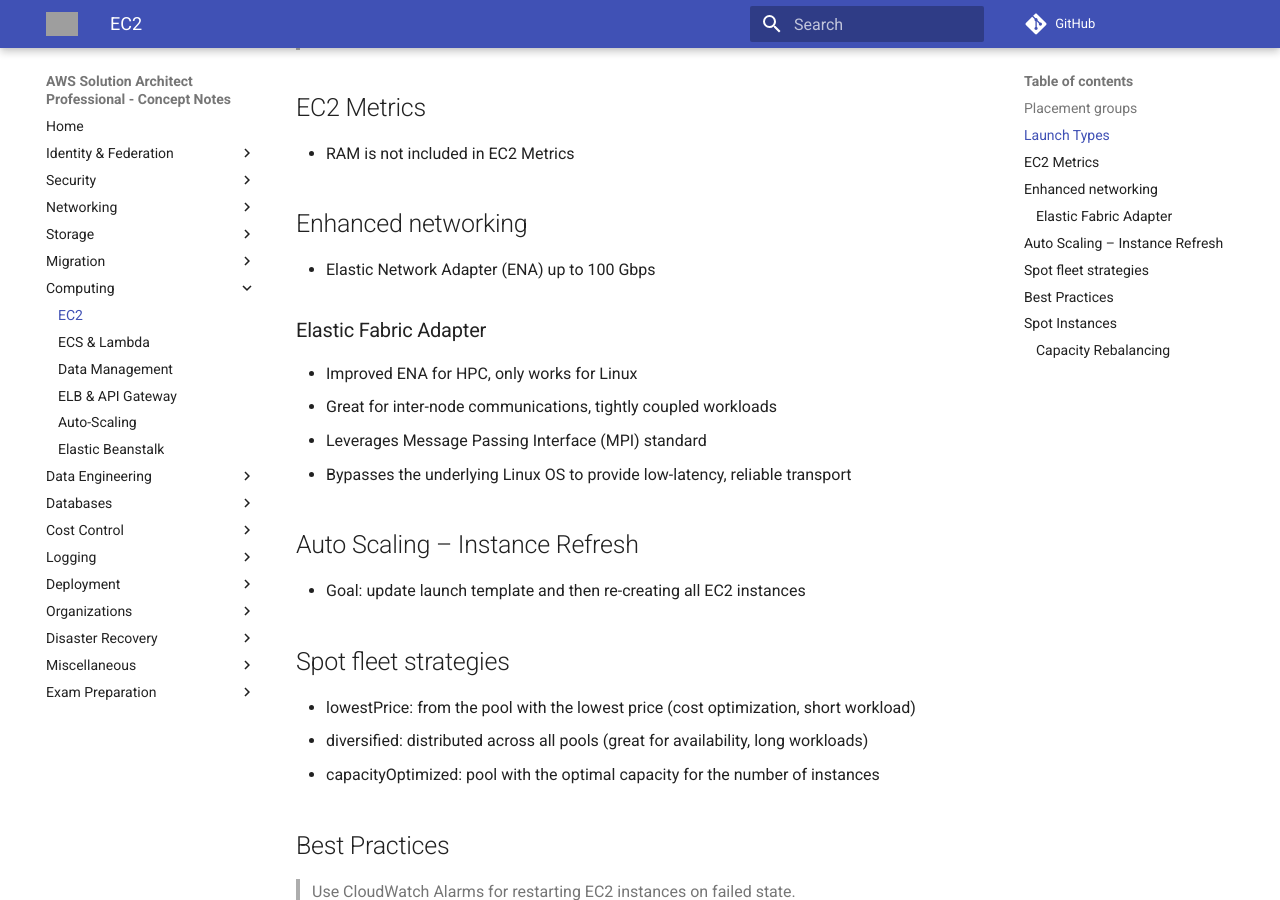
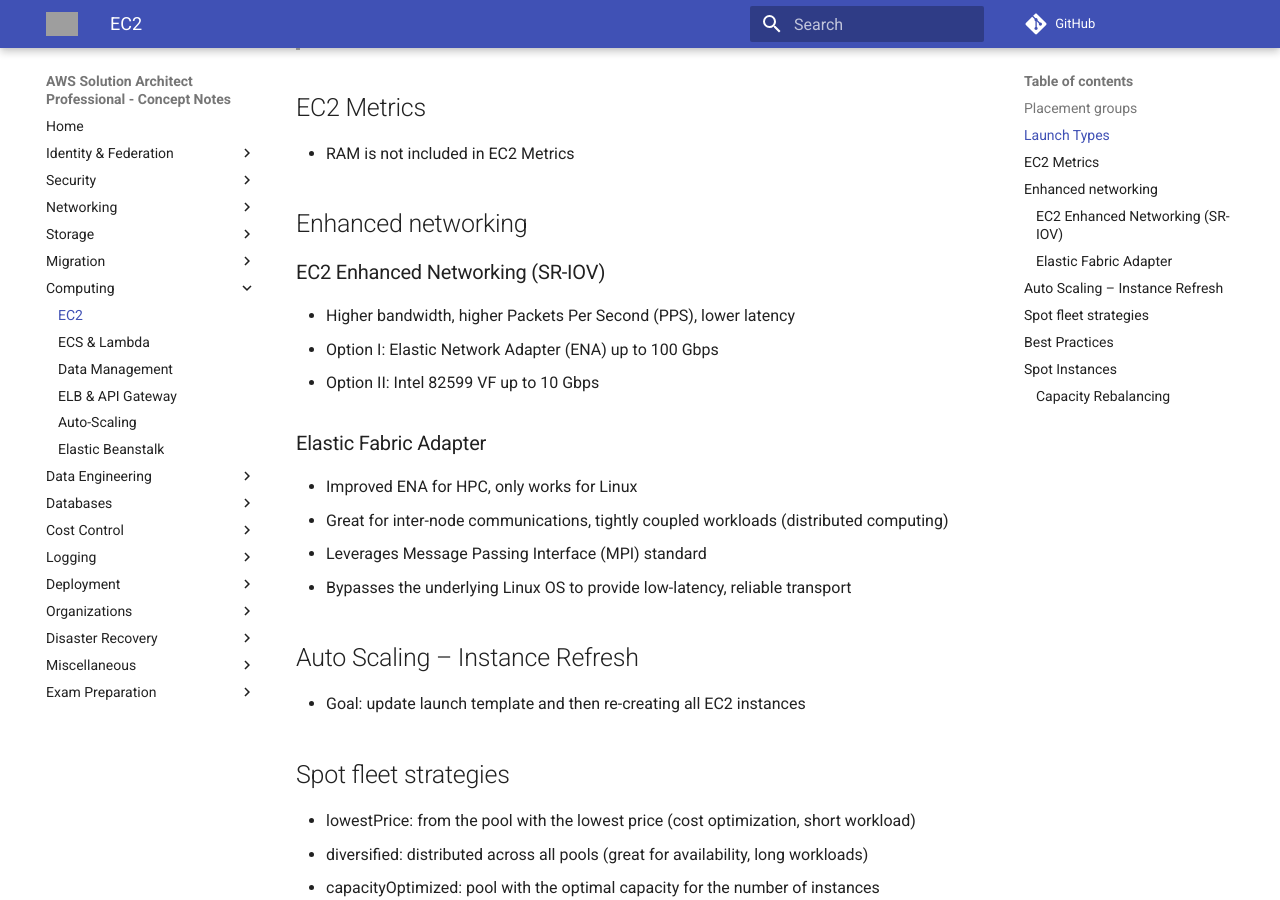
Before and after one commit to jeyabalajis/aws-certified-sa-pro-notes, an MkDocs documentation site: the page built from docs/compute/ec2.md, in a window 1280 px wide and 900 px high, scrolled down 787 px. Built offline with MkDocs 1.6.1 and Material for MkDocs 9.7.7, drawn with Linux system fonts in a browser that asks for light colours; comment, search, counter and statistics services are not loaded; grey boxes are pictures that could not be loaded.

Commit message:
enriched documentation

```diff
--- a/docs/compute/ec2.md
+++ b/docs/compute/ec2.md
@@ -21,11 +21,16 @@
 - RAM is not included in EC2 Metrics
 
 ## Enhanced networking
--  Elastic Network Adapter (ENA) up to 100 Gbps
+
+### EC2 Enhanced Networking (SR-IOV)
+- Higher bandwidth, higher Packets Per Second (PPS), lower latency
+- Option I: Elastic Network Adapter (ENA) up to 100 Gbps
+- Option II: Intel 82599 VF up to 10 Gbps
+
 
 ### Elastic Fabric Adapter
 - Improved ENA for HPC, only works for Linux
-- Great for inter-node communications, tightly coupled workloads
+- Great for inter-node communications, tightly coupled workloads (distributed computing)
 - Leverages Message Passing Interface (MPI) standard
 - Bypasses the underlying Linux OS to provide low-latency, reliable transport
 
```
Also changed, not shown: docs/network/cloudfront.md (+6 -1 lines), docs/network/route53.md (+46 -10 lines).
